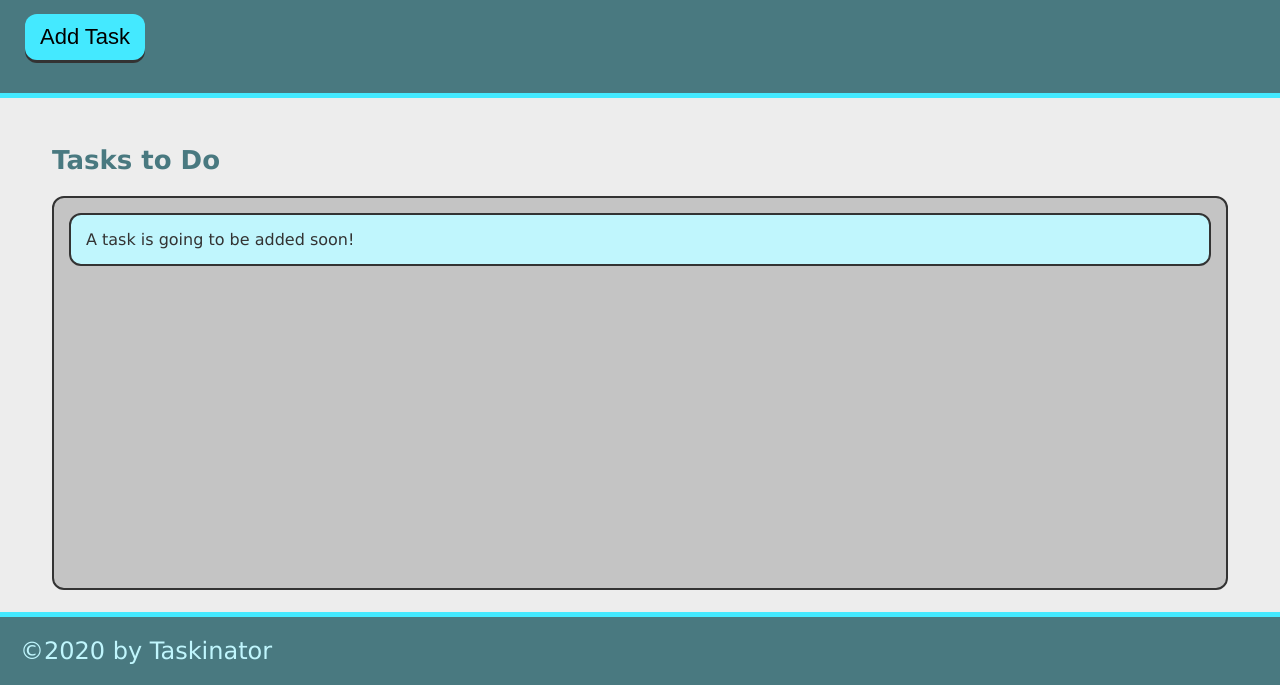
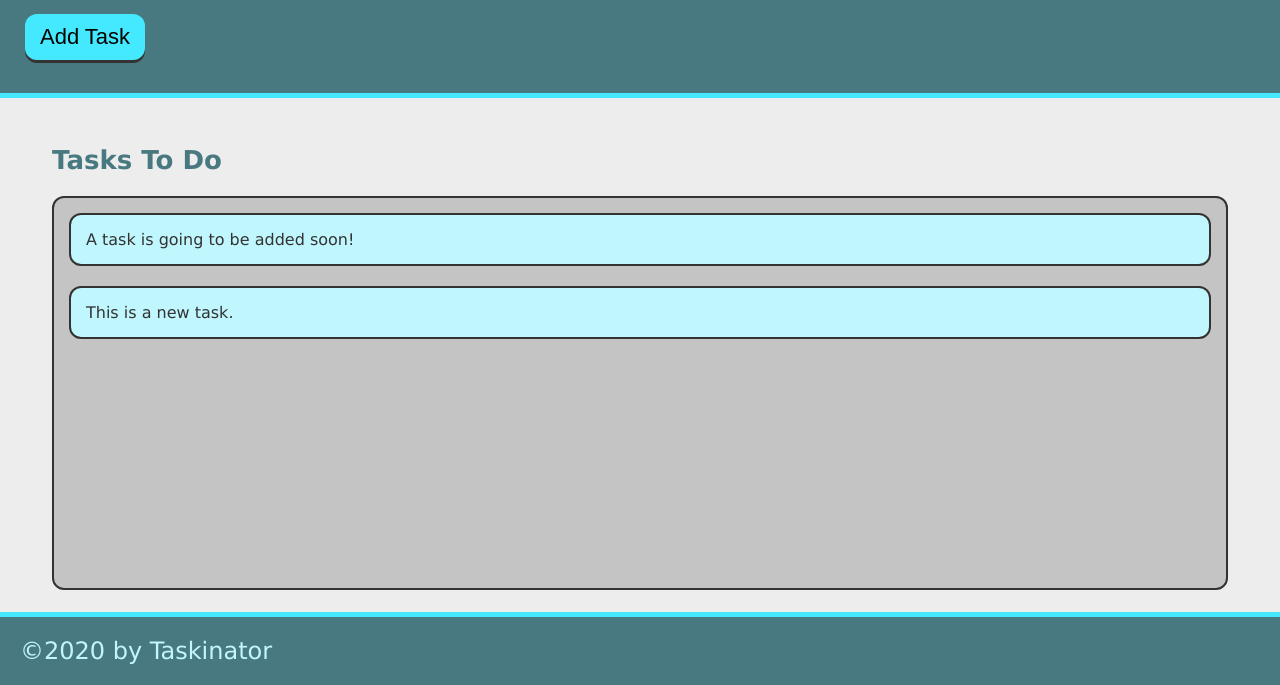
Before and after one commit to warrenrobert127/taskinator, a plain HTML site: page index.html in a window 1280 px wide. Both pictures are taken after a click on the button "Add Task". Shown: the part 115-800 px from the top of the page. Drawn offline with Linux system fonts and the light colour scheme.

Commit message:
add ability to add task

```diff
--- a/assets/js/script.js
+++ b/assets/js/script.js
@@ -0,0 +1,11 @@
+var buttonEl = document.querySelector("#save-task");
+var tasksToDoEl = document.querySelector("#tasks-to-do");
+
+var createTaskHandler =function() {
+    var listItemEl = document.createElement("li");
+    listItemEl.className = "task-item";
+    listItemEl.textContent = "This is a new task.";
+    tasksToDoEl.appendChild(listItemEl);
+}
+
+buttonEl.addEventListener("click", createTaskHandler);
--- a/index.html
+++ b/index.html
@@ -11,15 +11,16 @@
 </head>
 <body>
     <header>
+
         <h1 class="page-title">Taskinator</h1>
         <p>Click the button below to add a new task!</p>
-        <button class="btn" >Add Task</button>
+        <button class="btn" id="save-task">Add Task</button>
     </header>
 
     <main class="page-content">
         <section class="task-list-wrapper">
-            <h2 class="list-title">Tasks to Do</h2>
-                <ul class="task-list">
+            <h2 class="list-title">Tasks To Do</h2>
+                <ul class="task-list" id="tasks-to-do">
                     <li class="task-item">A task is going to be added soon!</li>
                 </ul>
         </section>
```
